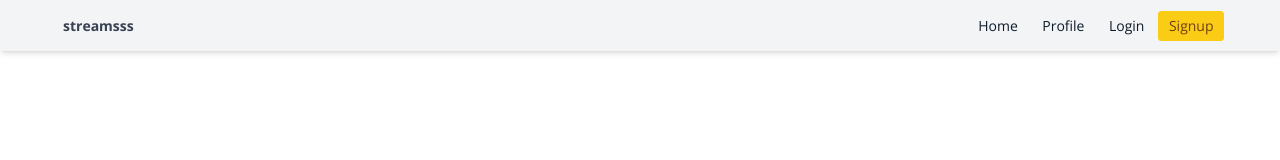
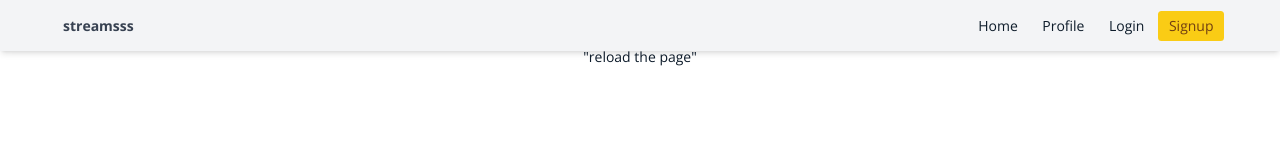
Before and after one commit to sreeramadasuarun/work-force, a React (Create React App) app: page /profile in a window 1280 px wide. Shown: the top 160 px of the page. Built offline with nearby package versions, Linux system fonts and the light colour scheme; no server answers; the database is empty.

Commit message:
css change on profile page

```diff
--- a/src/routes/profile.js
+++ b/src/routes/profile.js
@@ -107,7 +107,7 @@ const Profile = () => {
           </section>
         </main>
       ) : (
-        "reload the page"
+        <div className=" mt-[3.5rem]"> "reload the page"</div>
       )}
     </>
   );
```
